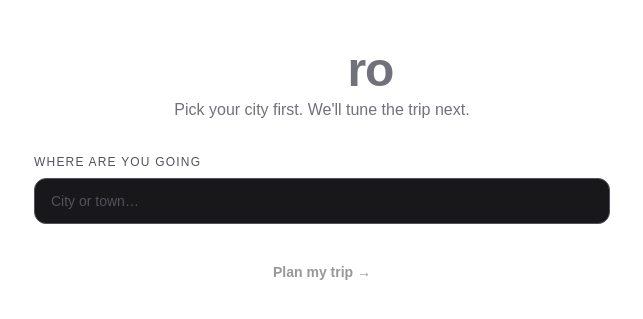
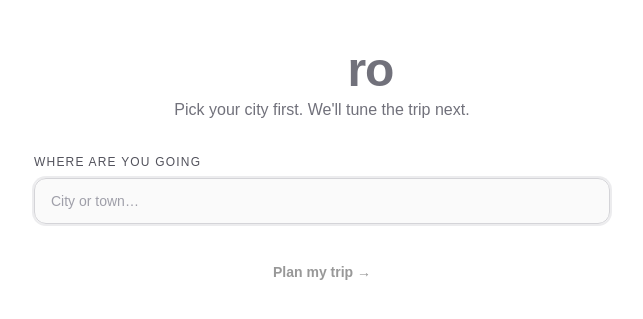
Before and after one commit to surya06-K/-naviro, a Next.js app in the folder frontend/: page / in a window 1280 px wide. Shown: the part 229-548 px from the top of the page, without its empty margins (318-961 px from the left). Built offline with nearby package versions, Linux system fonts and the light colour scheme.

Commit message:
Lighten search bar theme with minimal styling

```diff
--- a/frontend/app/components/TravelMap.tsx
+++ b/frontend/app/components/TravelMap.tsx
@@ -447,13 +447,13 @@ export default function TravelMap({
             /* Refine bar */
             <form
               onSubmit={handleRefine}
-              className="bg-black/75 backdrop-blur-lg border border-zinc-700/80 rounded-2xl p-2 flex gap-2 shadow-2xl"
+              className="bg-white/90 backdrop-blur-lg border border-zinc-200 rounded-2xl p-2 flex gap-2 shadow-xl"
             >
               <input
                 value={refineMsg}
                 onChange={(e) => setRefineMsg(e.target.value)}
                 placeholder="Tap a pin to explore · or ask to change something…"
-                className="flex-1 bg-transparent px-3 py-2 text-sm text-white placeholder-zinc-600 outline-none"
+                className="flex-1 bg-transparent px-3 py-2 text-sm text-zinc-900 placeholder-zinc-400 outline-none"
                 disabled={loading}
               />
               <button
--- a/frontend/app/page.tsx
+++ b/frontend/app/page.tsx
@@ -280,7 +280,7 @@ export default function Home() {
               value={city}
               onChange={(e) => setCity(e.target.value)}
               placeholder="City or town…"
-              className="w-full bg-zinc-900 border border-zinc-800 rounded-xl px-4 py-3 text-white placeholder-zinc-600 outline-none focus:border-zinc-600 transition-colors text-sm"
+              className="w-full bg-zinc-50/95 border border-zinc-200 rounded-xl px-4 py-3 text-zinc-900 placeholder-zinc-400 outline-none focus:border-zinc-300 focus:ring-2 focus:ring-zinc-200/70 transition-colors text-sm"
               disabled={loading}
             />
           </div>
```
